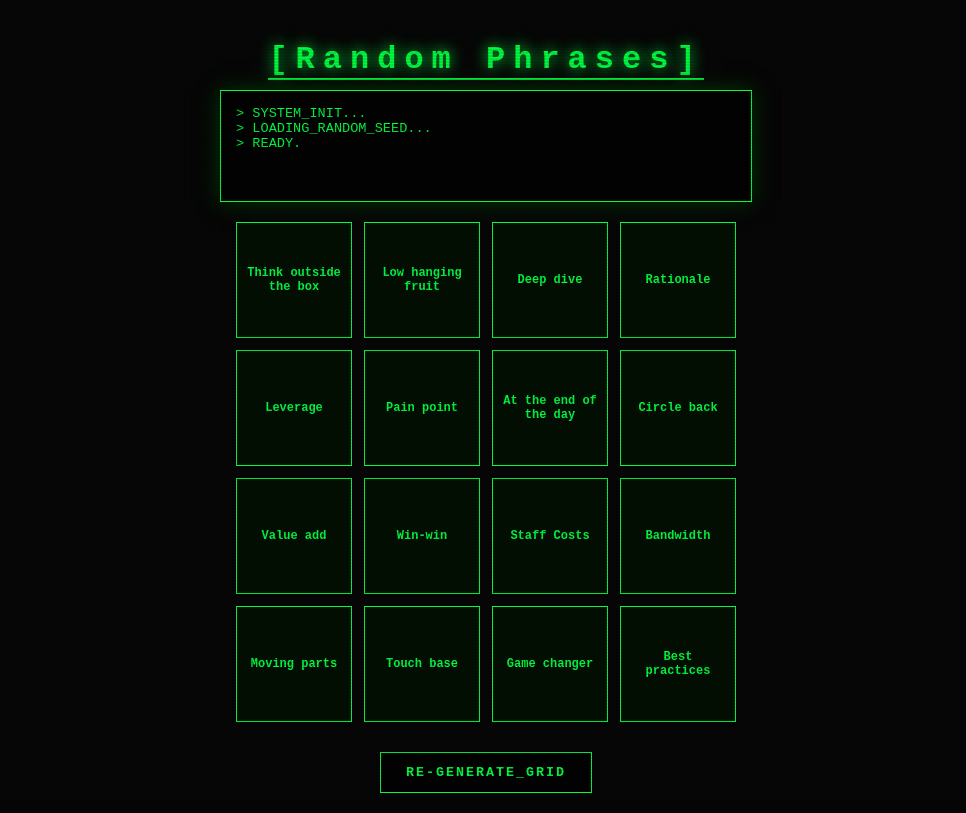
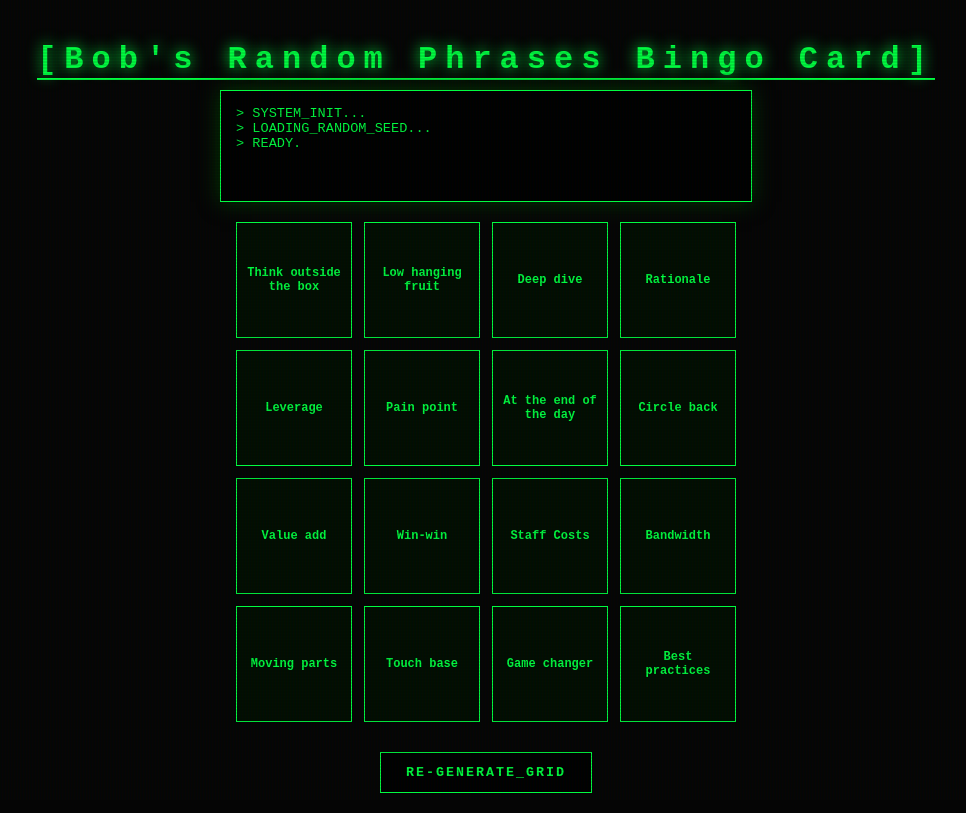
Before and after one commit to cepsuclan/OpenDays, a website: page Bingo.html in a window 1280 px wide. Shown: the whole page, without its empty margins (154-1120 px from the left). Drawn offline with Linux system fonts and the light colour scheme.

Commit message:
Update header for Bingo card title

```diff
--- a/Bingo.html
+++ b/Bingo.html
@@ -118,7 +118,7 @@
 </head>
 <body>
 
-    <h1>[Random Phrases]</h1>
+    <h1>[Bob's Random Phrases Bingo Card]</h1>
 
     <div id="status-terminal">
         > SYSTEM_INIT...<br>
```
